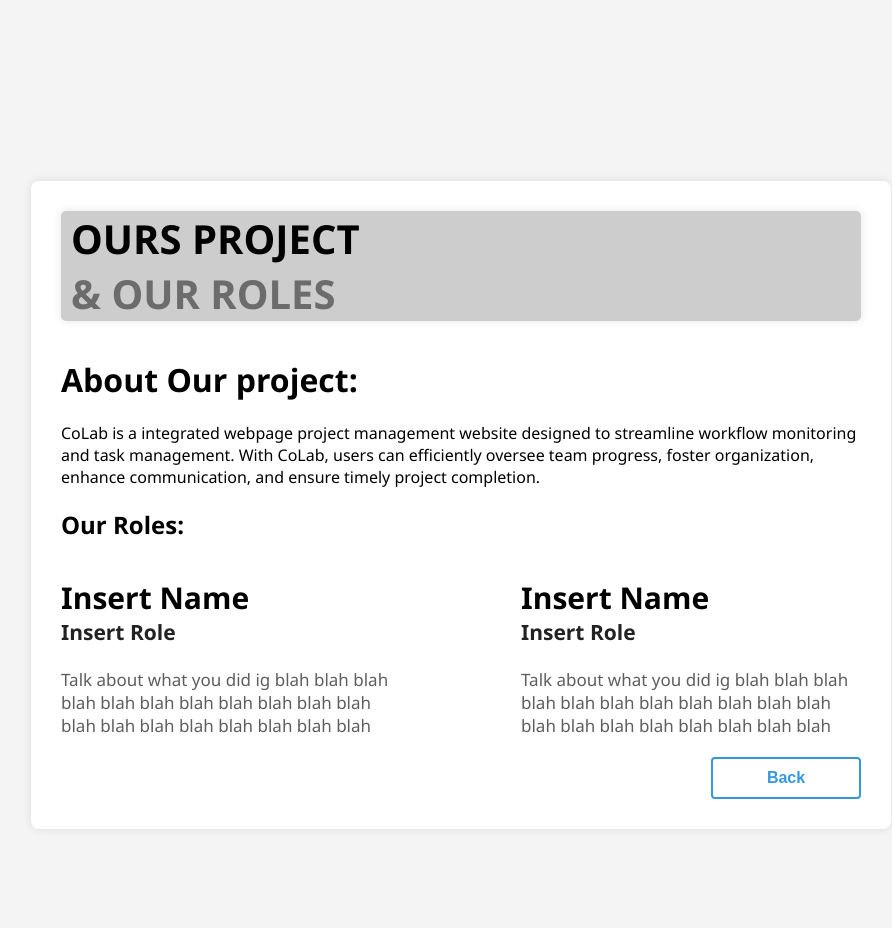
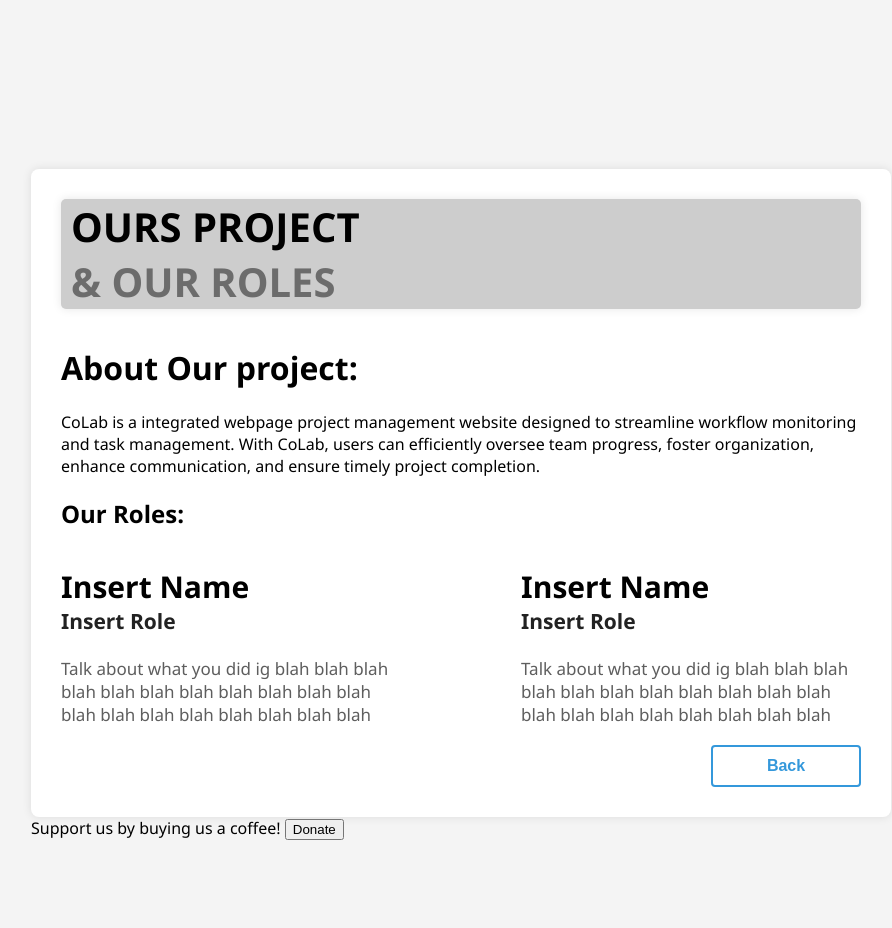
Before and after one commit to aidangg-05/coLaB, a PHP site: page /about.php in a window 1280 px wide. Shown: the top 928 px of the page, without its empty margins (179-1071 px from the left). Run offline with PHP 8.4, Linux system fonts and the light colour scheme.

Commit message:
added donate button

```diff
--- a/src/about.php
+++ b/src/about.php
@@ -8,6 +8,7 @@
 
 </head>
 <body>
+    <div>
         <div class="about-container">
             <p class="title">
                 <span id="title-top">OURS PROJECT </span><br />
@@ -16,8 +17,10 @@
             <div class="scroll-container">
                 <div class="aboutProject">
                     <h1>About Our project:</h1>
-                <div class="description">CoLab is a integrated webpage project management website designed to streamline workflow monitoring and task management.
-                    With CoLab, users can efficiently oversee team progress, foster organization, enhance communication, and ensure timely project completion.</div>
+                    <div class="description">
+                        CoLab is a integrated webpage project management website designed to streamline workflow monitoring and task management.
+                        With CoLab, users can efficiently oversee team progress, foster organization, enhance communication, and ensure timely project completion.
+                    </div>
                 </div>
                 <h2>Our Roles:</h2>
                 <div class="top">
@@ -50,5 +53,11 @@
                 <button type="button" id="back" onclick="window.location.href='index.php'">Back</button>
             </div>
         </div>
+
+        <div class="donate-container">
+            <span id="support">Support us by buying us a coffee!</span>
+            <button type="button" id="donate" onclick="window.location.href='https://buy.stripe.com/test_aEU006fzC3aieRi8ww'">Donate</button>
+        </div>
+    </div>
 </body>
 </html>
```
Lines whose indentation alone changed are shown as unchanged.
